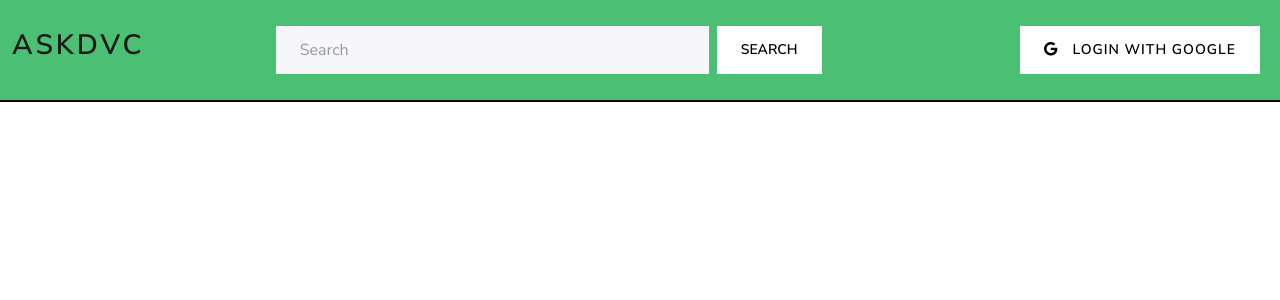
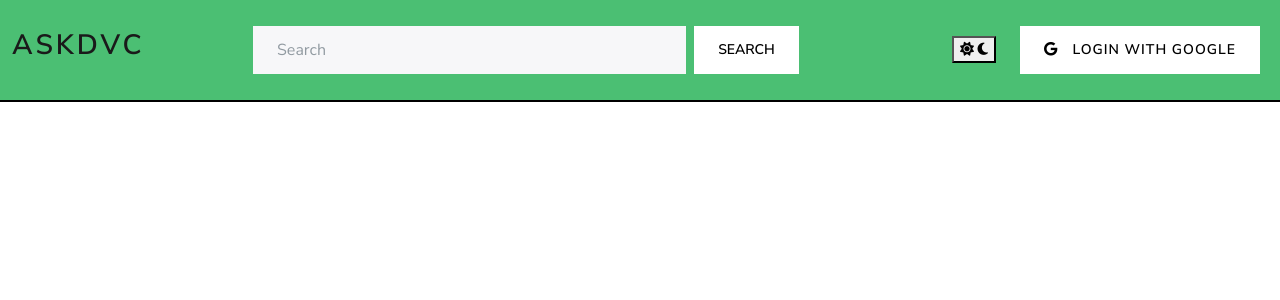
Before and after one commit to deuxcoast/ask-dvc, a Django app: page / in a window 1280 px wide. Shown: the top 300 px of the page. Run offline with Django 5.2, Linux system fonts and the light colour scheme; data that the repository does not hold is empty; some libraries are stand-ins or nearby versions.

Commit message:
updates to html templates

```diff
--- a/templates/base.html
+++ b/templates/base.html
@@ -15,6 +15,25 @@
                 crossorigin="anonymous"></script>
         <script src="https://kit.fontawesome.com/487b91cbdb.js"
                 crossorigin="anonymous"></script>
+        <script>
+		// Script that immediately reads localStorage and 'prefers-color-scheme'
+		// to determine user's colorscheme preference.
+		// IIFE to apply theme immediately
+        (function() {
+            const theme = localStorage.getItem('theme');
+            const prefersDark = window.matchMedia && window.matchMedia('(prefers-color-scheme: dark)').matches;
+
+            if (theme === 'dark') {
+                document.documentElement.classList.add('dark-mode');
+            } else if (theme === 'light') {
+                document.documentElement.classList.remove('dark-mode');
+            } else if (prefersDark) {
+                document.documentElement.classList.add('dark-mode');
+                localStorage.setItem('theme', 'dark'); // Optionally save OS preference
+            }
+            // If no theme in localStorage and prefersDark is false, it defaults to light (no class)
+        })();
+        </script>
     </head>
     <body>
         {% include 'navbar.html' %}
@@ -37,6 +56,7 @@
         </div>
         <script src="https://cdn.jsdelivr.net/npm/bootstrap@5.3.2/dist/js/bootstrap.bundle.min.js"></script>
     </body>
+    <script src="{% static 'js/theme-toggler.js' %}"></script>
 </html>
 <script>
 // Fade messages
--- a/templates/comment.html
+++ b/templates/comment.html
@@ -12,7 +12,7 @@
 <div class="d-flex flex-start ">
     <a class="link-style" href="{% url 'profile' comment.author.username %}">
         <img class="rounded-circle shadow-1-strong me-3"
-             src="{% static "images/pf_default.jpg" %}"
+             src="{% if comment.author.profile.picture %}{{ comment.author.profile.picture.url }}{% else %}{% static 'images/pf_default.jpg' %}{% endif %}"
              alt="avatar"
              width="50"
              height="50" />
--- a/templates/navbar.html
+++ b/templates/navbar.html
@@ -34,6 +34,12 @@
             </div>
             <!-- Right-aligned buttons and dropdown -->
             <ul class="navbar-nav ms-auto align-items-center">
+                <li class="nav-item me-4">
+                    <button id="theme-toggle-button">
+                        <i class="fa-solid fa-sun"></i>
+                        <i class="fa-solid fa-moon"></i>
+                    </button>
+                </li>
                 {% if user.is_authenticated %}
                     <!-- New Post Button -->
                     <li class="nav-item me-2">
```
Also changed, not shown: templates/post_list_item.html (+7 -0 lines).
